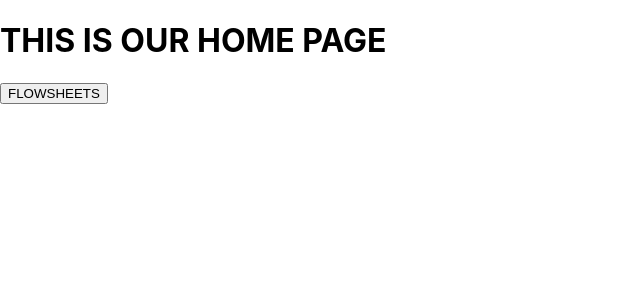
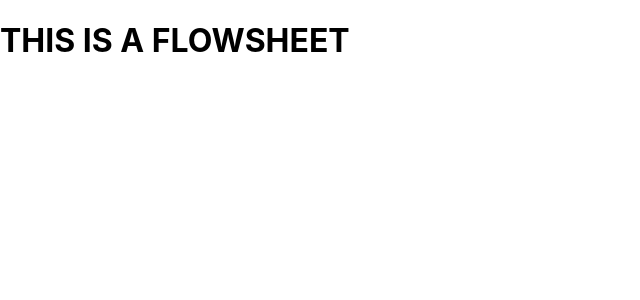
Before and after one commit to kWeech/UofCEngineeringNursingHackathon, a React (Create React App) app in the folder app/hackathon-app/: page /flowsheet in a window 1280 px wide. Shown: the top 300 px of the page, without its empty margins (0-640 px from the left). Built offline with nearby package versions, Linux system fonts and the light colour scheme.

Commit message:
added flowsheet route

```diff
--- a/app/hackathon-app/src/App.js
+++ b/app/hackathon-app/src/App.js
@@ -1,6 +1,7 @@
 import Root from "./pages/Root";
 import Login from './pages/Login';
 import Home from './pages/Home';
+import Flowsheets from './pages/Flowsheets';
 import { createBrowserRouter, RouterProvider } from "react-router-dom";
 import React, { useState, useEffect } from "react";
 
@@ -11,7 +12,7 @@ const router = createBrowserRouter([
     children: [
       { path: "/", element: <Login /> },
       { path: "/home", element: <Home /> },
-      { path: "/flowsheet", element: <Home /> },
+      { path: "/flowsheet", element: <Flowsheets /> },
     ],
   },
 ]);
--- a/app/hackathon-app/src/pages/Flowsheets.js
+++ b/app/hackathon-app/src/pages/Flowsheets.js
@@ -1,3 +1,3 @@
 export default function Flowsheets() {
-    return(<form><input>Here is a form</input></form>)
+    return(<h1>THIS IS A FLOWSHEET</h1>)
 }
--- a/app/hackathon-app/src/pages/Home.js
+++ b/app/hackathon-app/src/pages/Home.js
@@ -4,7 +4,7 @@ export default function Home() {
   return (
     <div>
       <h1>THIS IS OUR HOME PAGE</h1>
-      <NavLink to="/home">
+      <NavLink to="/flowsheet">
         <button>FLOWSHEETS</button>
       </NavLink>
     </div>
```
